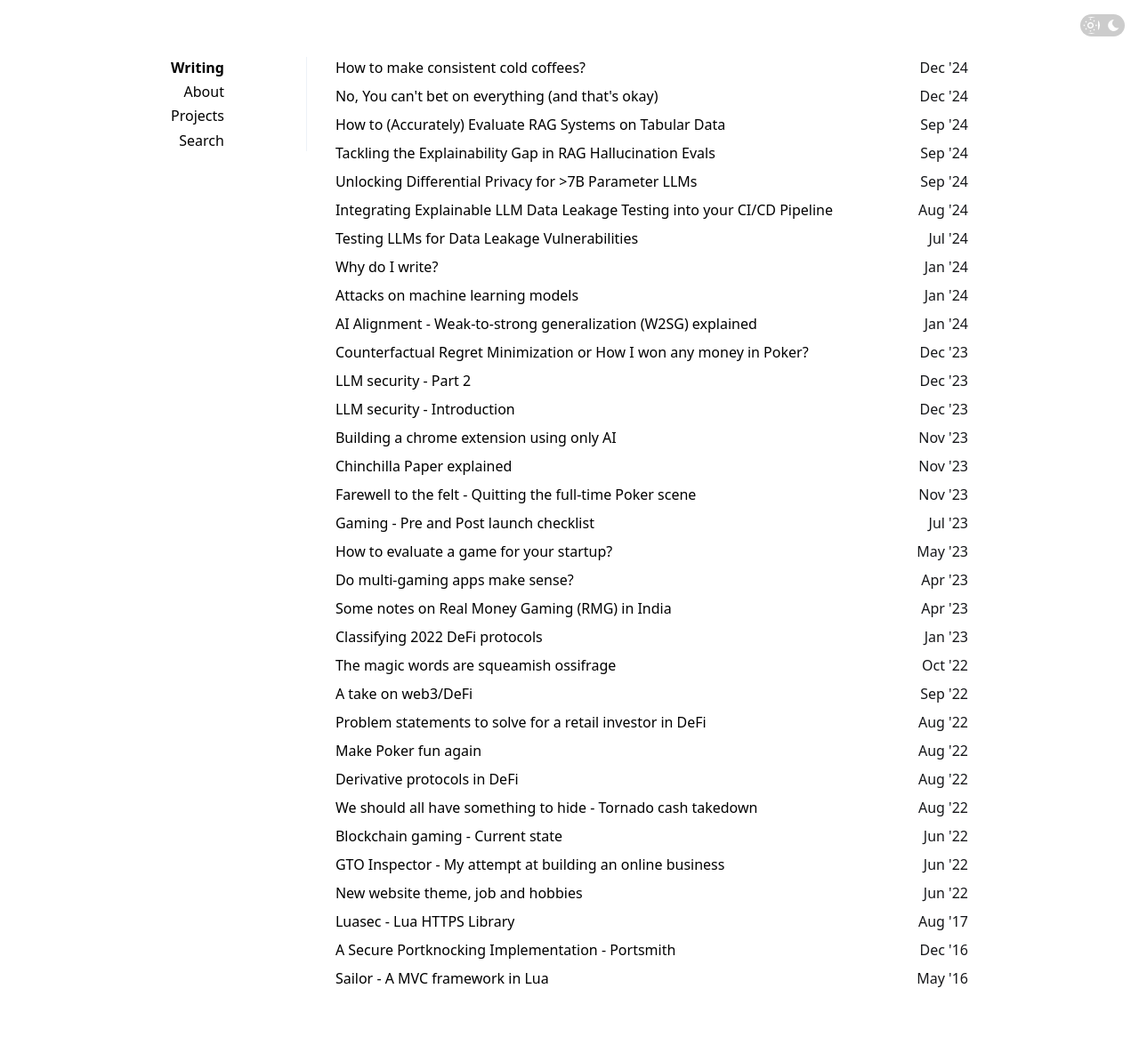
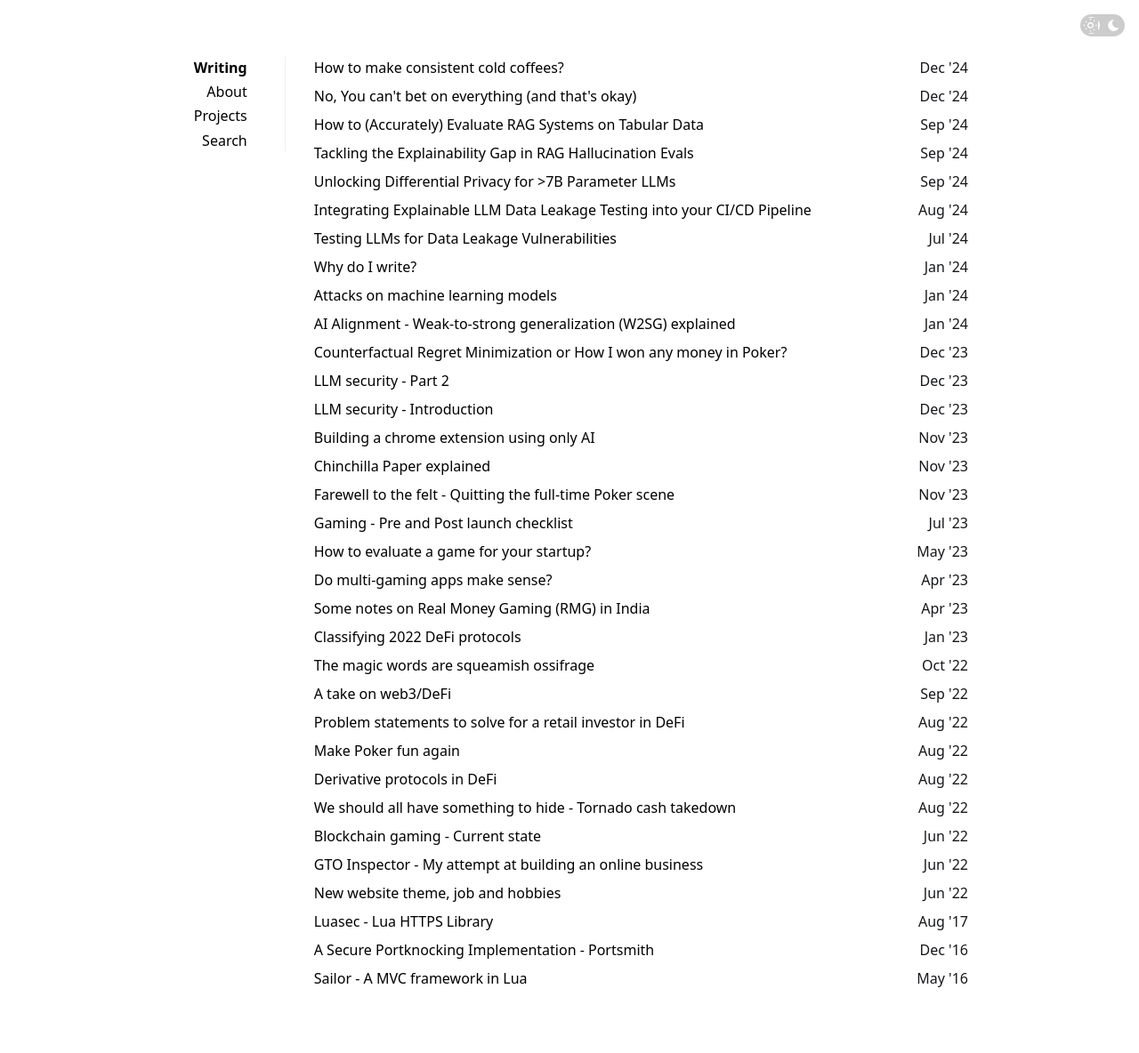
Before and after one commit to r-nikhil/r-nikhil.github.io, a Jekyll site: the page built from index.html, in a window 1280 px wide. Shown: the whole page at 89% size. Built offline with Jekyll 4.4.1, drawn with Linux system fonts in a browser that asks for light colours.

Commit message:
Update _main.scss

```diff
--- a/_sass/_main.scss
+++ b/_sass/_main.scss
@@ -167,7 +167,7 @@
 }
 
 nav ul {
-  padding-right: 60px; /* Make space for the theme switch */
+  padding-right: 10px; /* Make space for the theme switch */
 }
 
 .theme-switch {
```
